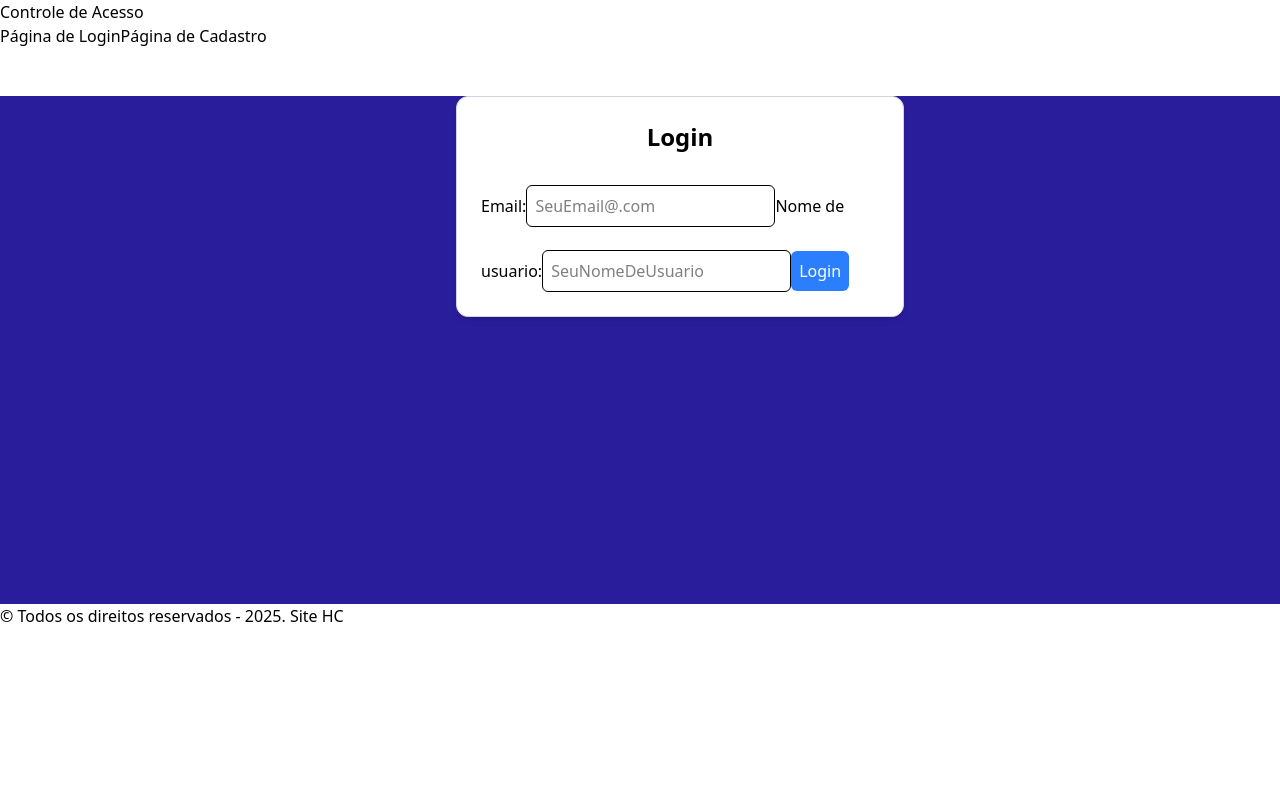
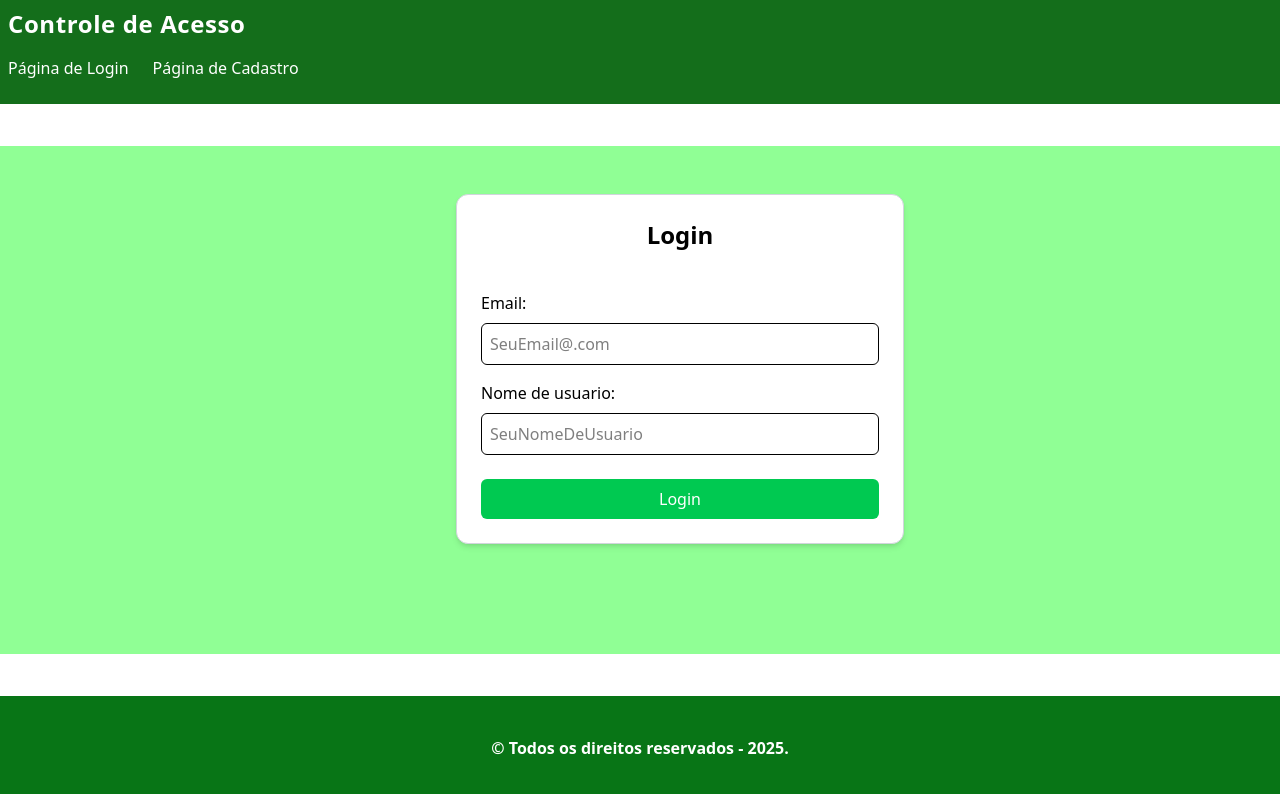
Before and after one commit to Felipe-Furlanetto0504/cp_front, a React (Vite) app in the folder access-control-cp/: page / in a window 1280 px wide. Shown: the top 794 px of the page. Built offline with nearby package versions, Linux system fonts and the light colour scheme.

Commit message:
configurando o css global

```diff
--- a/access-control-cp/src/App.tsx
+++ b/access-control-cp/src/App.tsx
@@ -4,7 +4,7 @@ import Rodape from "./components/Rodape/Rodape";
 
 export default function App(){
   return(
-    <div>
+    <div className="container">
       <Cabecalho/>
       <Outlet/>
       <Rodape/>
--- a/access-control-cp/src/components/Cabecalho/Cabecalho.tsx
+++ b/access-control-cp/src/components/Cabecalho/Cabecalho.tsx
@@ -3,7 +3,7 @@ import Menu from "../Menu/Menu";
 export default function Cabecalho(){
     return(
         <header>
-            <h1>Controle de Acesso</h1>
+            <h1  className="text-2xl font-bold text-white tracking-wide space-y-4 p-2">Controle de Acesso</h1>
             <Menu/>
         </header>
     );
--- a/access-control-cp/src/components/Menu/Menu.tsx
+++ b/access-control-cp/src/components/Menu/Menu.tsx
@@ -2,9 +2,9 @@ import { Link } from "react-router-dom";
 
 export default function Menu(){
     return(
-        <nav>
-            <Link to="/">Página de Login</Link>
-            <Link to="/cadastro">Página de Cadastro</Link>
+        <nav className="flex space-x-6 text-white font-medium space-y-4 p-2">
+            <Link to="/"  className="hover:text-gray-200 transition">Página de Login</Link>
+            <Link to="/cadastro" className="hover:text-gray-200 transition">Página de Cadastro</Link>
         </nav>
     );
 }
--- a/access-control-cp/src/components/Rodape/Rodape.tsx
+++ b/access-control-cp/src/components/Rodape/Rodape.tsx
@@ -1,7 +1,7 @@
 export default function Rodape(){
     return(
         <footer>
-            <p>&copy; Todos os direitos reservados - 2025. Site HC</p>
+            <p>&copy; Todos os direitos reservados - 2025.</p>
         </footer>
     );
 }
--- a/access-control-cp/src/global.css
+++ b/access-control-cp/src/global.css
@@ -3,3 +3,30 @@
 :root {
     scroll-behavior: smooth;
 }
+
+.container {
+  @apply w-[100vw] h-[100vh] flex flex-col justify-between;
+
+  & header {
+    @apply bg-[#146e1b] h-[13vh] w-[100vw];
+
+    & a:hover {
+      @apply bg-[#158f1f];
+    }
+  }
+
+  & main {
+    @apply text-white h-[80vh] w-[100vw] overflow-auto;
+  }
+
+  & footer {
+    @apply bg-[#087516] text-white h-[13vh] w-[100vw] flex items-center justify-center
+           px-6 py-4 text-center font-bold;
+  }
+
+  .tabela {
+    @apply bg-[#0ca526] border-2 w-[90%] mx-auto border-collapse;
+
+
+  }
+}
--- a/access-control-cp/src/routes/Cadastro/index.tsx
+++ b/access-control-cp/src/routes/Cadastro/index.tsx
@@ -28,7 +28,7 @@ export default function Cadastro(){
     };
 
     return(
-      <section className="bg-[#5d68c9] h-127 w-340">
+      <section className="bg-[#90ff95] h-127 w-340">
         <div className="max-w-md mx-auto mt-12 p-6 border border-gray-300 rounded-xl shadow-md bg-white">
             <h1 className="text-2xl font-bold text-center mb-6">Cadastro de Usuário</h1>
             <form  className="flex flex-col" onSubmit={handleSubmit(onSubmit)}>
@@ -63,7 +63,7 @@ export default function Cadastro(){
                     </span>
                 )}
 
-                <button type="submit" className="mt-6 p-2 bg-green-500 text-white rounded-md hover:bg-grenn-600 transition-colors" >Cadastrar</button>
+                <button type="submit" className="mt-6 p-2 bg-green-500 text-white rounded-md hover:bg-green-600 transition-colors" >Cadastrar</button>
 
             </form>
         </div>
--- a/access-control-cp/src/routes/Login/index.tsx
+++ b/access-control-cp/src/routes/Login/index.tsx
@@ -28,10 +28,10 @@ export default function Login(){
 
 
     return(
-        <section  className="bg-[#2a1d9b] h-127 w-340">
+        <section  className="bg-[#90ff95] h-127 w-340">
             <div  className="max-w-md mx-auto mt-12 p-6 border border-gray-300 rounded-xl shadow-md bg-white">
                 <h1  className="text-2xl font-bold text-center mb-6">Login</h1>
-                <form onSubmit={handleSubmit(onSubmit)}>
+                <form  className="flex flex-col" onSubmit={handleSubmit(onSubmit)}>
                     <label  className="mt-4 font-medium">Email:</label>
                     <input type="email" placeholder="SeuEmail@.com"
                     {...register("email",{required: "o email é obrigatório"})}  className="mt-2 p-2 border rounded-md focus:outline-none focus:ring-2 focus:ring-blue-400"/>
@@ -52,7 +52,7 @@ export default function Login(){
                         </span>
                     )}
 
-                    <button type="submit"  className="mt-6 p-2 bg-blue-500 text-white rounded-md hover:bg-blue-700 transition-colors">Login</button>
+                    <button type="submit"  className="mt-6 p-2 bg-green-500 text-white rounded-md hover:bg-green-600 transition-colors">Login</button>
 
                 </form>
             </div>
```
